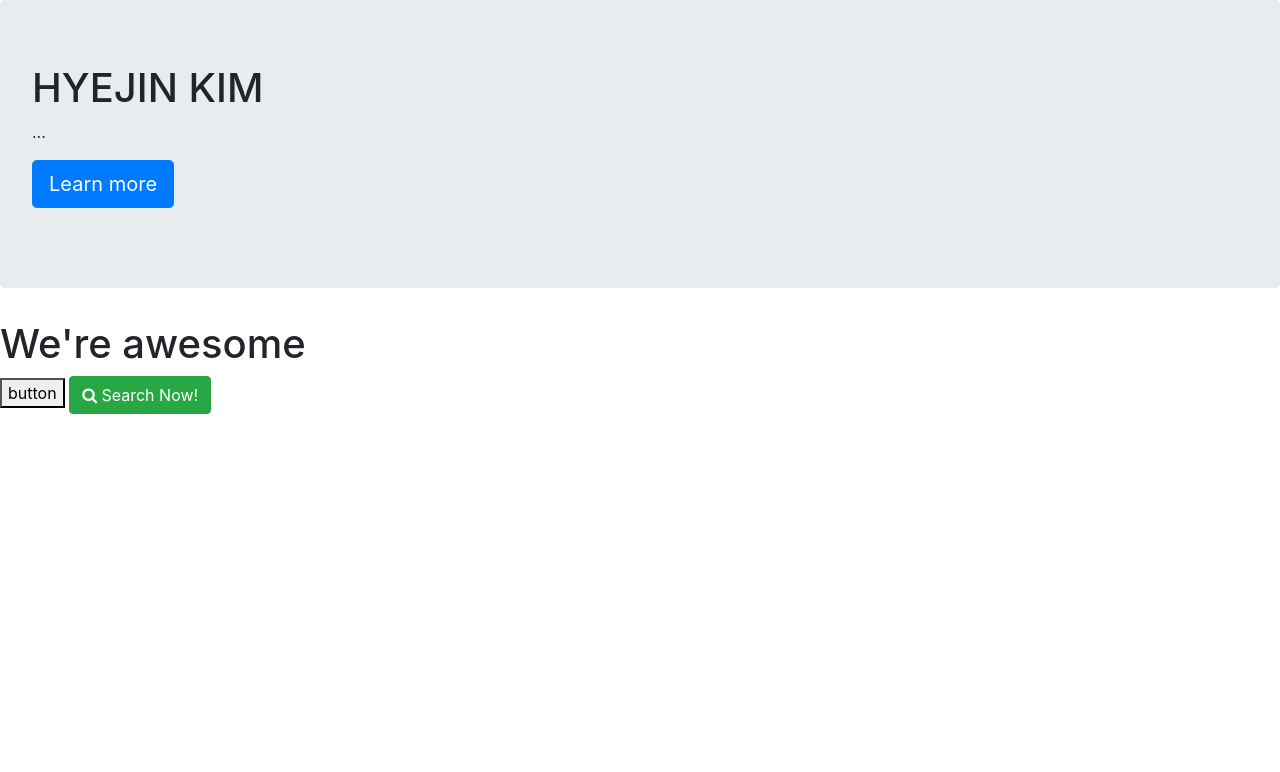
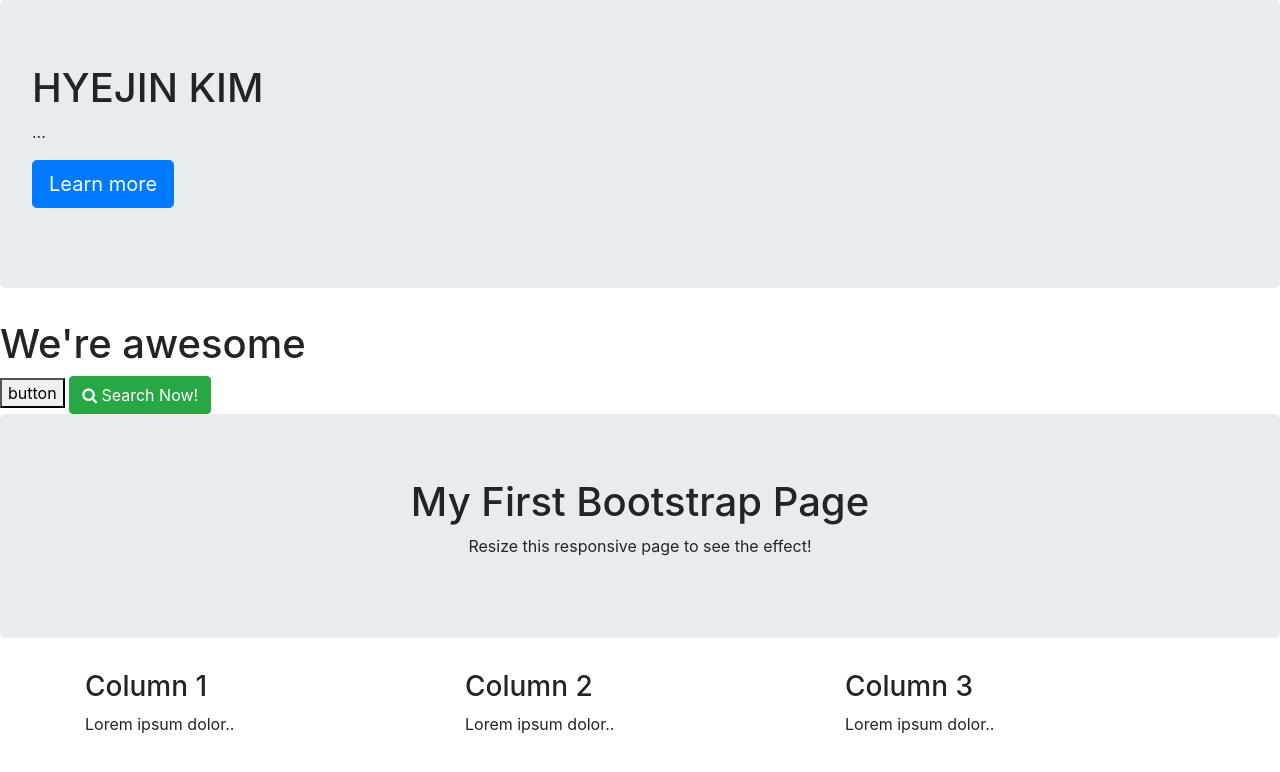
Before and after one commit to cshjnim/Bootstrap_Portfolio, a plain HTML site: page index.html in a window 1280 px wide. Drawn offline with nearby package versions, Linux system fonts and the light colour scheme.

Commit message:
add basic rows and columns and edit readme

```diff
--- a/index.html
+++ b/index.html
@@ -23,6 +23,27 @@
 
     <button class="btn btn-success"><span class="fa fa-search"></span>  Search Now!</button>
 
+    <div class="jumbotron text-center">
+    <h1>My First Bootstrap Page</h1>
+    <p>Resize this responsive page to see the effect!</p>
+    </div>
+
+    <div class="container">
+    <div class="row">
+        <div class="col-sm-4">
+        <h3>Column 1</h3>
+        <p>Lorem ipsum dolor..</p>
+        </div>
+        <div class="col-sm-4">
+        <h3>Column 2</h3>
+        <p>Lorem ipsum dolor..</p>
+        </div>
+        <div class="col-sm-4">
+        <h3>Column 3</h3>
+        <p>Lorem ipsum dolor..</p>
+        </div>
+    </div>
+    </div>
 </body>
 
 </html>
```
Also changed, not shown: 1 other file.
